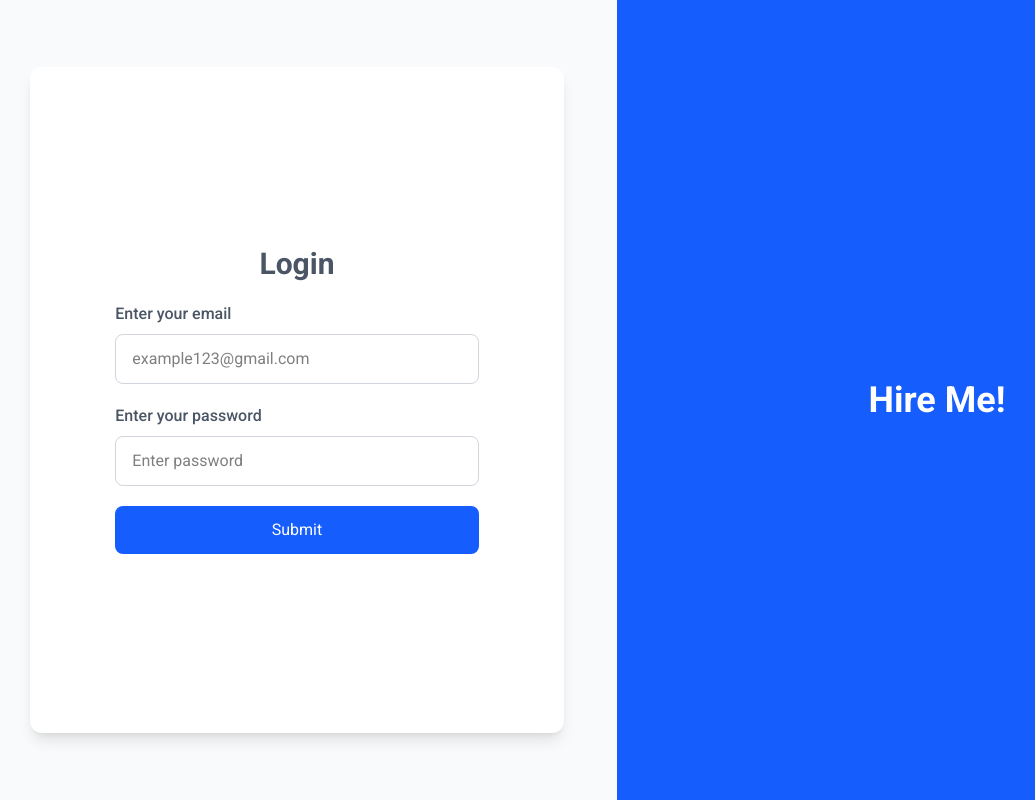
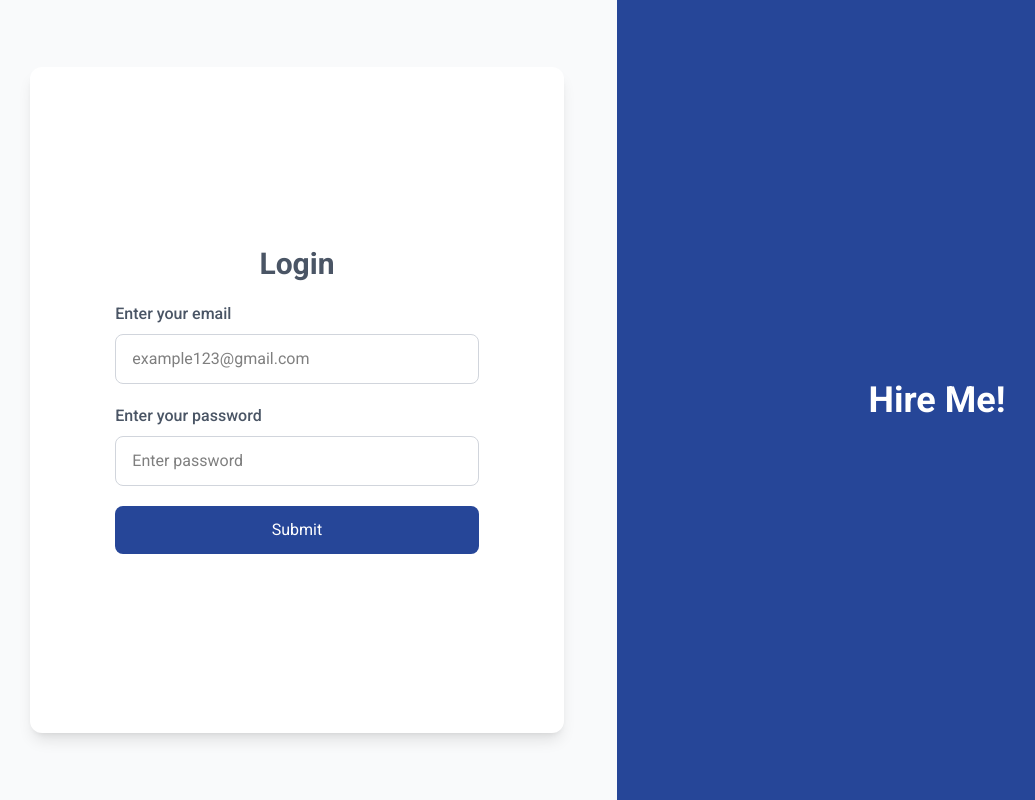
Before and after one commit to RAHULTHAPLIYAL8/HireMe, a React (Vite) app: page / in a window 1280 px wide. Shown: the whole page, without its empty margins (23-1058 px from the left). Built offline with nearby package versions, Linux system fonts and the light colour scheme.

Commit message:
add profile card

```diff
--- a/src/components/Button.jsx
+++ b/src/components/Button.jsx
@@ -5,7 +5,7 @@ const Button = (props) => {
     <button
               style={{ width: props.width }}
               type="submit"
-              className={`w-${props.width} bg-blue-600 text-white py-3 rounded-lg hover:bg-blue-700 transition`}
+              className={`w-${props.width} bg-primary text-white py-3 rounded-lg hover:bg-blue-700 transition`}
     >
              {props.name }
     </button>
--- a/src/components/Nav.jsx
+++ b/src/components/Nav.jsx
@@ -2,7 +2,8 @@ import React from 'react'
 
 const Nav = () => {
   return (
-    <div className='navbar-contanier bg-blue-600'>
+    <>
+    <div className='navbar-contanier bg-[#264698]'>
         <div className='flex items-center justify-between'>
             <div className='options flex  gap-8 mx-4 my-4'>
                     <div className='text-white font-bold'>
@@ -23,6 +24,34 @@ const Nav = () => {
             </div>
         </div>
     </div>
+    <div className='grid grid-cols-12'>
+        <div className='col-span-3 flex justify-center items-center'>
+           <div className="profile-conatiner m-3 ms-1 mt-6 rounded-3xl shadow-md bg-white ">
+                <div className='image m-10 '>
+                    <img class="w-50 h-50 rounded-full object-cover" src="https://www.atlasandboots.com/wp-content/uploads/2019/05/ama-dablam2-most-beautiful-mountains-in-the-world.jpg" alt="mountain" />
+                </div>
+                <div  className='p-2 border-b'>
+                    Name : Rahul Thapliyal
+                </div>
+                <div className='p-2 border-b'>
+                    Job Role: Software Developer
+                </div>
+                <div className='p-2 border-b'>
+                    Experience: 1+ years of Experience
+                </div>
+                <div className='p-2 border-b'>
+                    Skills: MERN STACk
+                </div>
+                <div className='p-2 '>
+                    Contact No: 9650937253
+                </div>
+           </div>
+        </div>
+        <div className='col-span-9'>
+
+        </div>
+    </div>
+    </>
   )
 }
 
--- a/src/index.css
+++ b/src/index.css
@@ -1,4 +1,13 @@
 @import "tailwindcss";
+
+:root {
+  --primary-color: #264698;
+}
+
+.bg-primary
+{
+  background-color: var(--primary-color) !important;
+}
 
 *
 {
@@ -6,8 +15,9 @@
 }
 #root
 {
-  height: 100vh;
-  width: 100vw;
+  min-height: 100vh;
+  min-width: 100vw;
+  background-color: #f2f2fc;
 }
 body{
   font-family: 'Roboto', sans-serif;
--- a/src/pages/Auth.jsx
+++ b/src/pages/Auth.jsx
@@ -15,7 +15,7 @@ const Auth = ({children}) => {
       </div>
 
       {/* Right Side - Image */}
-      <div className="w-1/2 bg-blue-600  justify-center items-center text-white hidden sm:flex ">
+      <div className="w-1/2 bg-primary justify-center items-center text-white hidden sm:flex ">
         <h1 className="text-4xl font-bold">
           Hire Me!
         </h1>
```
Also changed, not shown: src/assets/mountain.jpg (added).
